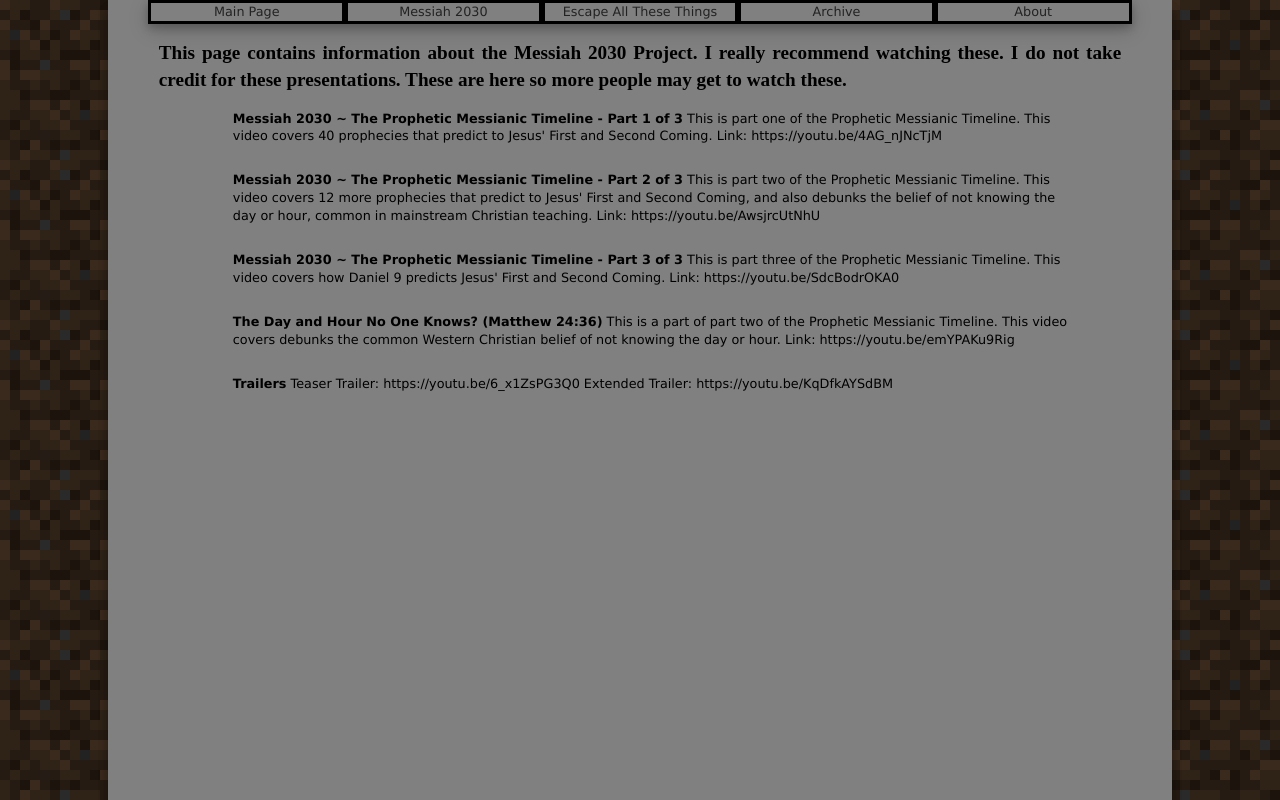
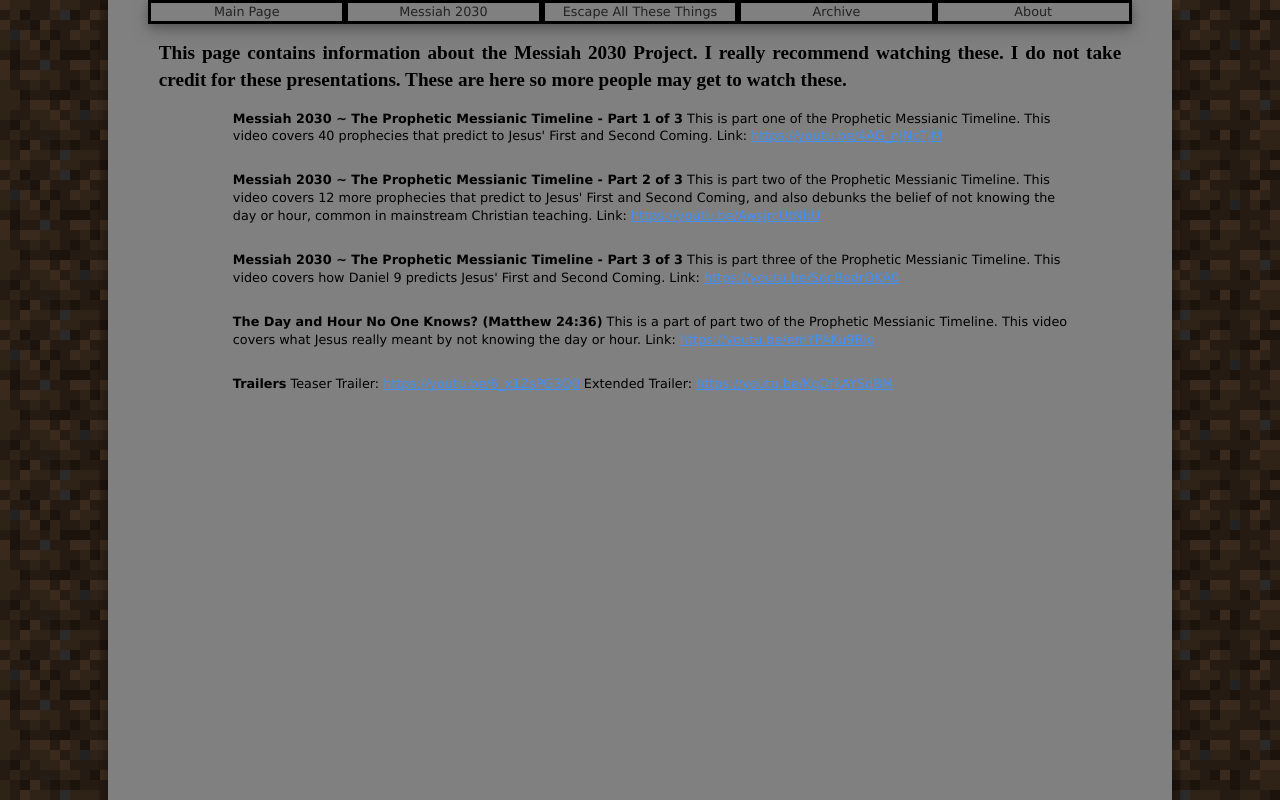
Before and after one commit to WaterMelon4938/WaterMelon4938.github.io, a plain HTML site: page html/m2030/m2030.html in a window 1280 px wide. Drawn offline with Linux system fonts and the light colour scheme.

Commit message:
Update m2030.html

```diff
--- a/html/m2030/m2030.html
+++ b/html/m2030/m2030.html
@@ -21,24 +21,24 @@
 	<h2>This page contains information about the Messiah 2030 Project. I really recommend watching these. I do not take credit for these presentations. These are here so more people may get to watch these.</h2>
 	<dl>
     <dd><strong>Messiah 2030 ~ The Prophetic Messianic Timeline - Part 1 of 3</strong>
-	This is part one of the Prophetic Messianic Timeline. This video covers 40 prophecies that predict to Jesus' First and Second Coming. Link: https://youtu.be/4AG_nJNcTjM</dd>
+	This is part one of the Prophetic Messianic Timeline. This video covers 40 prophecies that predict to Jesus' First and Second Coming. Link: <a href="https://youtu.be/4AG_nJNcTjM">https://youtu.be/4AG_nJNcTjM</a></dd>
   </dl>
   <dl>
     <dd><strong>Messiah 2030 ~ The Prophetic Messianic Timeline - Part 2 of 3</strong>
-	This is part two of the Prophetic Messianic Timeline. This video covers 12 more prophecies that predict to Jesus' First and Second Coming, and also debunks the belief of not knowing the day or hour, common in mainstream Christian teaching. Link: https://youtu.be/AwsjrcUtNhU</dd>
+	This is part two of the Prophetic Messianic Timeline. This video covers 12 more prophecies that predict to Jesus' First and Second Coming, and also debunks the belief of not knowing the day or hour, common in mainstream Christian teaching. Link: <a href="https://youtu.be/AwsjrcUtNhU">https://youtu.be/AwsjrcUtNhU</a></dd>
   </dl>
   <dl>
     <dd><strong>Messiah 2030 ~ The Prophetic Messianic Timeline - Part 3 of 3</strong>
-	This is part three of the Prophetic Messianic Timeline. This video covers how Daniel 9 predicts Jesus' First and Second Coming. Link: https://youtu.be/SdcBodrOKA0</dd>
+	This is part three of the Prophetic Messianic Timeline. This video covers how Daniel 9 predicts Jesus' First and Second Coming. Link: <a href="https://youtu.be/SdcBodrOKA0">https://youtu.be/SdcBodrOKA0</a></dd>
   </dl>
   <dl>
     <dd><strong>The Day and Hour No One Knows? (Matthew 24:36)</strong>
-	This is a part of part two of the Prophetic Messianic Timeline. This video covers debunks the common Western Christian belief of not knowing the day or hour. Link: https://youtu.be/emYPAKu9Rig</dd>
+	This is a part of part two of the Prophetic Messianic Timeline. This video covers what Jesus really meant by not knowing the day or hour. Link: <a href="https://youtu.be/emYPAKu9Rig">https://youtu.be/emYPAKu9Rig</a></dd>
   </dl>
   <dl>
 	<dd><strong>Trailers</strong>
-	Teaser Trailer: https://youtu.be/6_x1ZsPG3Q0
-	Extended Trailer: https://youtu.be/KqDfkAYSdBM</dd>
+	Teaser Trailer: <a href="https://youtu.be/6_x1ZsPG3Q0">https://youtu.be/6_x1ZsPG3Q0</a>
+	Extended Trailer: <a href="https://youtu.be/KqDfkAYSdBM">https://youtu.be/KqDfkAYSdBM</a></dd>
   </dl>
   </article>
 </body>
```
